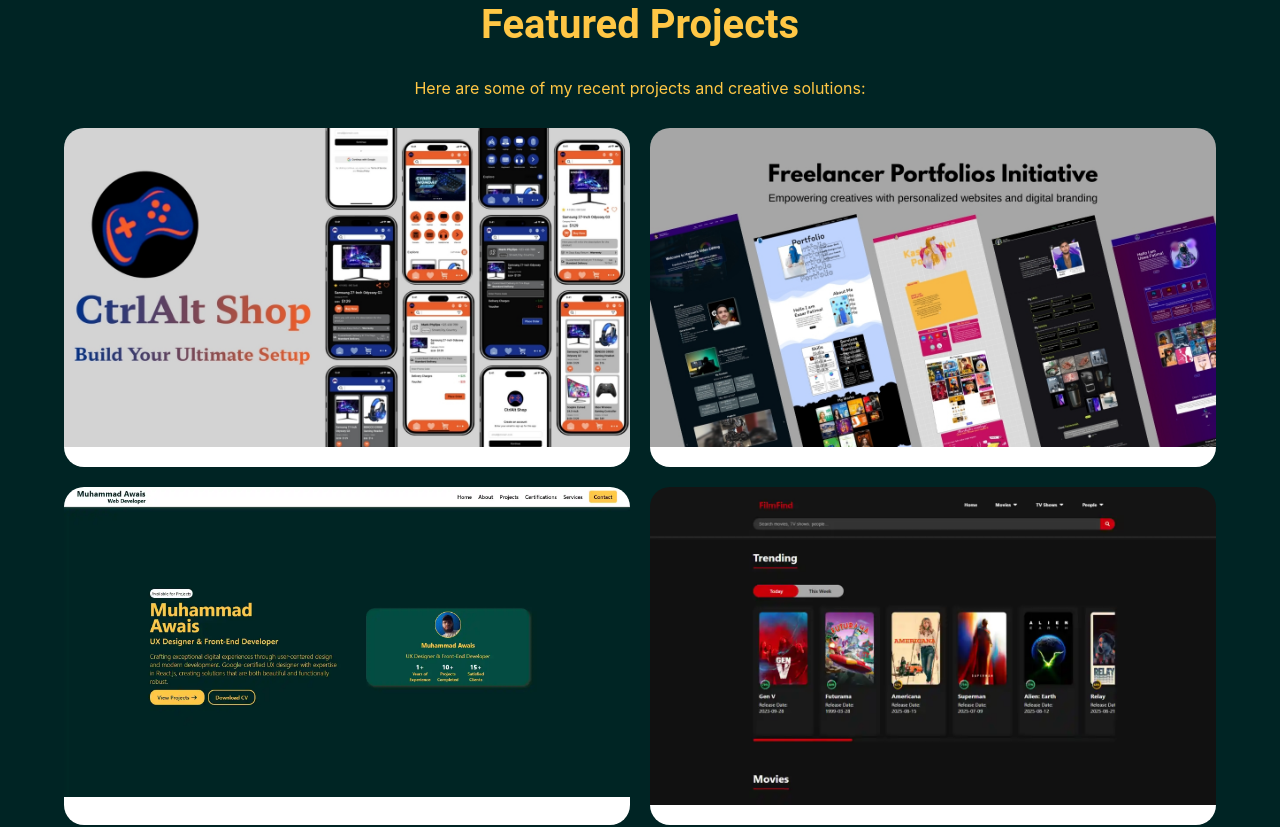
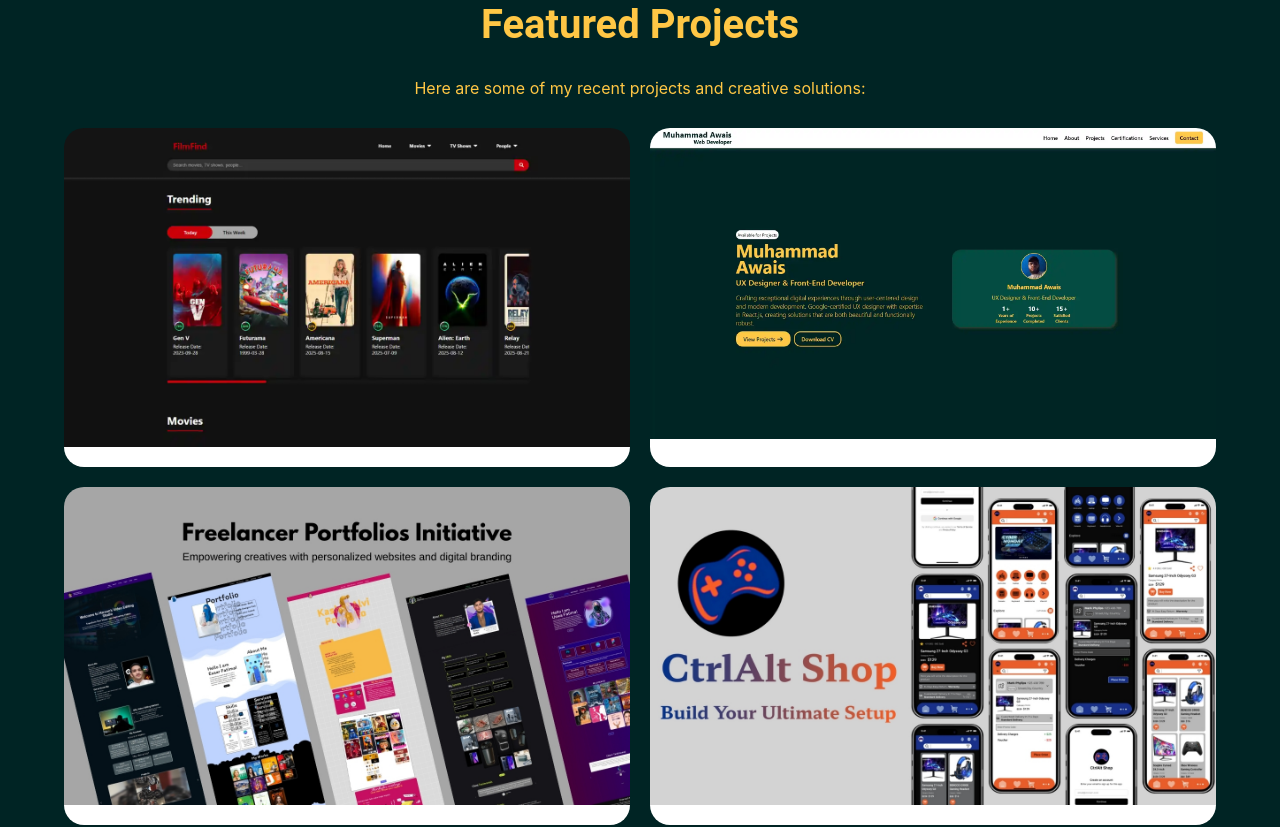
Before and after one commit to muhammad-awais-web-dev/portfolio-website, a React (Create React App) app: page /projects in a window 1280 px wide. Shown: the part 500-1327 px from the top of the page. Built offline with nearby package versions, Linux system fonts and the light colour scheme.

Commit message:
🤞🤞🤞

```diff
--- a/src/components/CertificationsList.js
+++ b/src/components/CertificationsList.js
@@ -21,7 +21,7 @@
 
   return (
     <div className={styles.certificationsContainer}>
-      {certificationsToShow.map((certification, index) => (
+      {certificationsToShow.slice().reverse().map((certification, index) => ( // Reverse to show latest first
         <CertificationL
           key={index}
           title={certification.title}
--- a/src/components/ProjectsList.js
+++ b/src/components/ProjectsList.js
@@ -14,7 +14,7 @@
 
   return (
     <div className={styles.projectsContainer}>
-      {projectsToShow.map((project) => (
+      {projectsToShow.slice().reverse().map((project) => (
         <ProjectL
           key={project.id}
           image={project.image}
--- a/src/data/projectsData.js
+++ b/src/data/projectsData.js
@@ -2,7 +2,7 @@
   {
     id: 1,
     image: process.env.PUBLIC_URL + '/assets/Projects/CtrlAlt Shop.webp',
-    category: "CtrlAlt - UI/UX Design",
+    category: "UI/UX Design",
     title: "CtrlAlt Shop UI Case Study",
     description: "Mobile e-commerce concept for gaming gear with comprehensive UX research.",
     tags: ["UI", "UX", "Research"],
```
